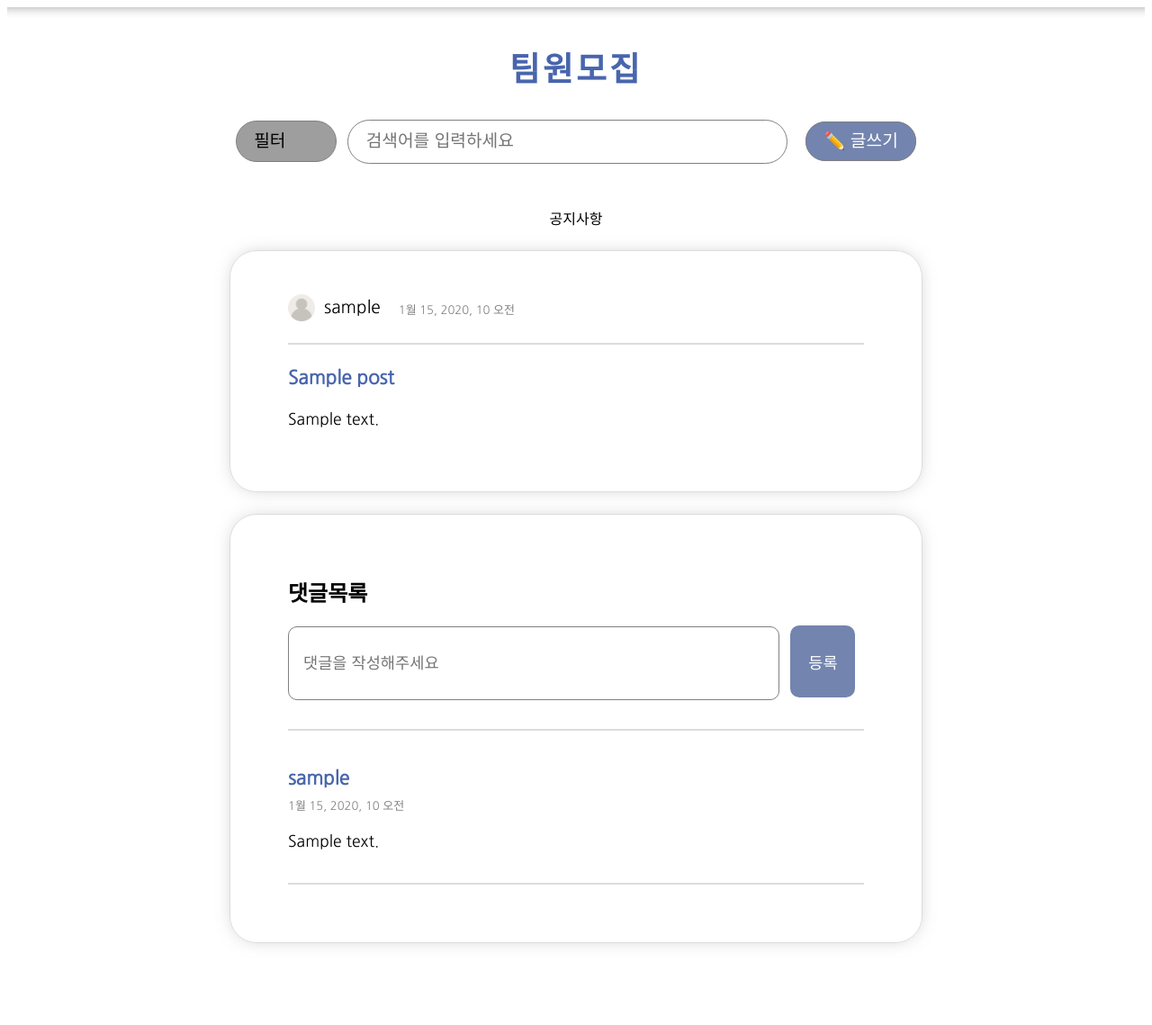
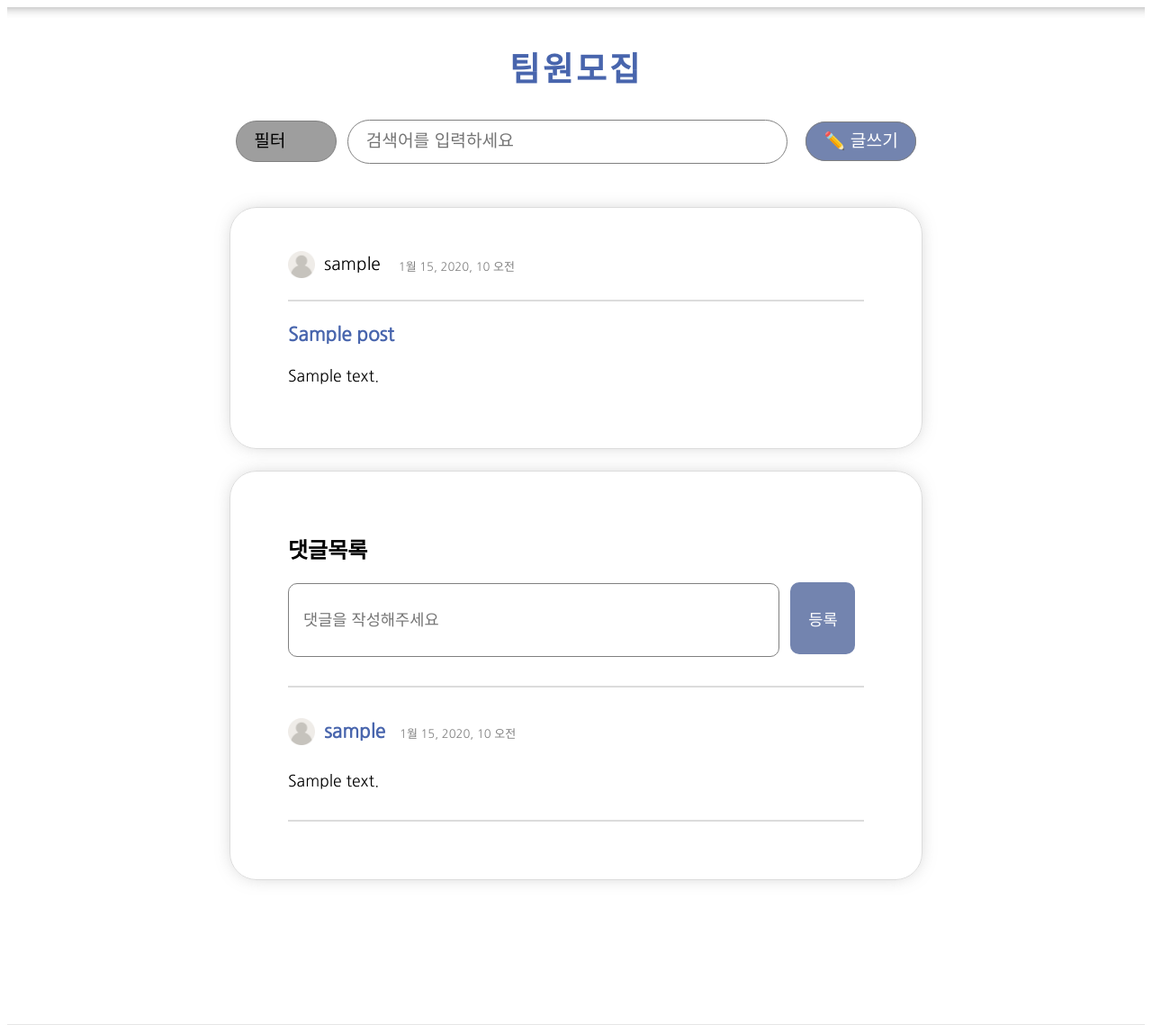
Before and after one commit to LikeLion-snowball/RoadMap, a Django app: template human/templates/dpage.html in a window 1280 px wide. Shown: the part 88-1227 px from the top of the page at 90% size. Run offline with Django 3.2, Linux system fonts and the light colour scheme; tables that the repository leaves empty hold one stand-in row (values such as "Sample post"); the template is opened without the code that fills it: values that come from a table or form of the project are taken from there, most other values are stand-ins (such as "Sample title", 1, 10 or a date in 2020); data that the repository does not hold is empty; some libraries are stand-ins or nearby versions; grey boxes are pictures that could not be loaded.

Commit message:
크롤러 수정

```diff
--- a/crawler.py
+++ b/crawler.py
@@ -102,8 +102,8 @@ def fetch_recruit_latest_data():
 
 
 def add_new_items(crawled_items):
-    # Recruit.objects.all().delete()
-    Recruit.objects.filter(end_date__lt=date.today()).delete() # 날짜 지난 거 삭제
+    Recruit.objects.all().delete()
+    # Recruit.objects.filter(end_date__lt=date.today()).delete() # 날짜 지난 거 삭제
     # 상시채용 같은 건 어떻게 업데이트 할건지...?
     for item in crawled_items:
         try:
--- a/human/templates/dpage.html
+++ b/human/templates/dpage.html
@@ -142,6 +142,20 @@
         border-radius: 10px;
         border: none;
       }
+      .comment_title {
+        color:rgb(72, 101, 173);
+        font-size: 1.3rem;
+        font-weight: bold;
+      }
+      .comment_date {
+        color: gray;
+        font-size: small;
+        margin-top: 15px;
+        margin-left: 1rem;
+      }
+      .comment_body {
+        font-size: 1.1rem;
+      }
     </style>
   </head>
   <body>
@@ -159,7 +173,7 @@
         <a href="{% url 'hpostcreate' user.id %}"><p class="team_create">✏️ 글쓰기</p></a>
       </div>
 
-      <a href="{% url 'notice' %}">공지사항</a>
+      <!-- <a href="{% url 'notice' %}">공지사항</a> -->
 
       <div class="team_post">
           <div class="team_post_top">
@@ -192,8 +206,12 @@
         <hr>
         {% for comment in post.comment_set.all %}
           <div class="comment">
-            <div style="display: flex; align-items: center; justify-content: space-between; margin-bottom: -1rem;">
-              <p class="team_title">{{ comment.user.username }}</p>
+            <div style="display: flex; align-items: center; justify-content: space-between; margin-bottom: -0.5rem;">
+              <div style="display: flex; align-items: center;">
+                <img class="userImg" src="{% static 'user.png' %}" alt="user">
+                <p class="comment_title">{{ comment.user.username }}</p>
+                <p class="comment_date">{{ comment.created_at }}</p>
+              </div>
               {% if user.is_authenticated and user.username == comment.user.username %}
               <div class="edit">
                 <a href="{% url 'commentupdate' post.id comment.id user.id %}">수정</a>&nbsp;
@@ -201,7 +219,6 @@
               </div>
               {% endif %}
             </div>
-            <p class="team_date">{{ comment.created_at }}</p>
             {% if comment.id == commentId %}
             <form method='POST'>
               {% csrf_token %}
@@ -209,7 +226,7 @@
               <input value="수정" type="submit" />
             </form>
             {% else %}
-            <p class="team_body">{{ comment.content }}</p>
+            <p class="comment_body">{{ comment.content }}</p>
             {% endif %}
           </div>
         <hr>
--- a/human/templates/humanhome.html
+++ b/human/templates/humanhome.html
@@ -121,7 +121,7 @@
         <a href="{% url 'hpostcreate' user.id %}"><p class="team_create">✏️ 글쓰기</p></a>
       </div>
 
-    <a href="{% url 'notice' %}">공지사항</a>
+    <!-- <a href="{% url 'notice' %}">공지사항</a> -->
 
       {% for post in posts.all %}
       <div class="team_post">
```
Also changed, not shown: human/templates/notice.html (+65 -11 lines).
